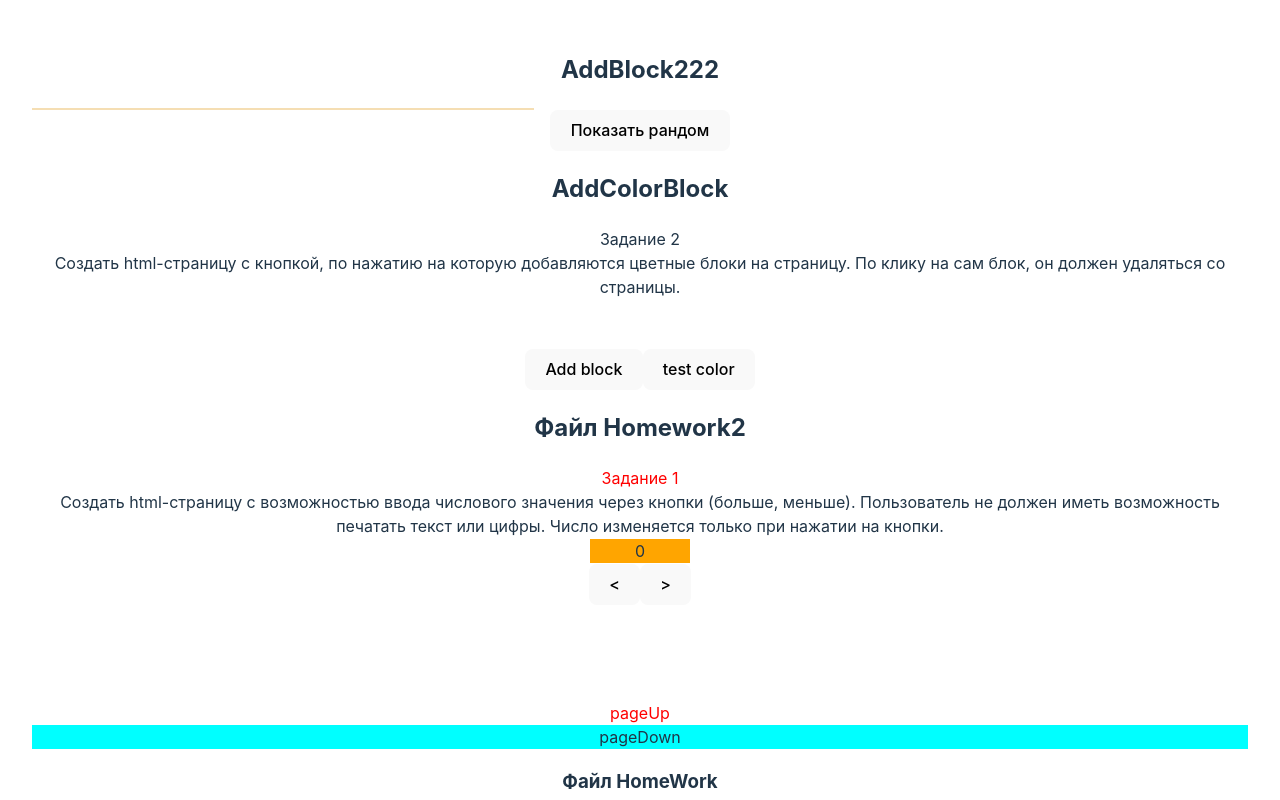
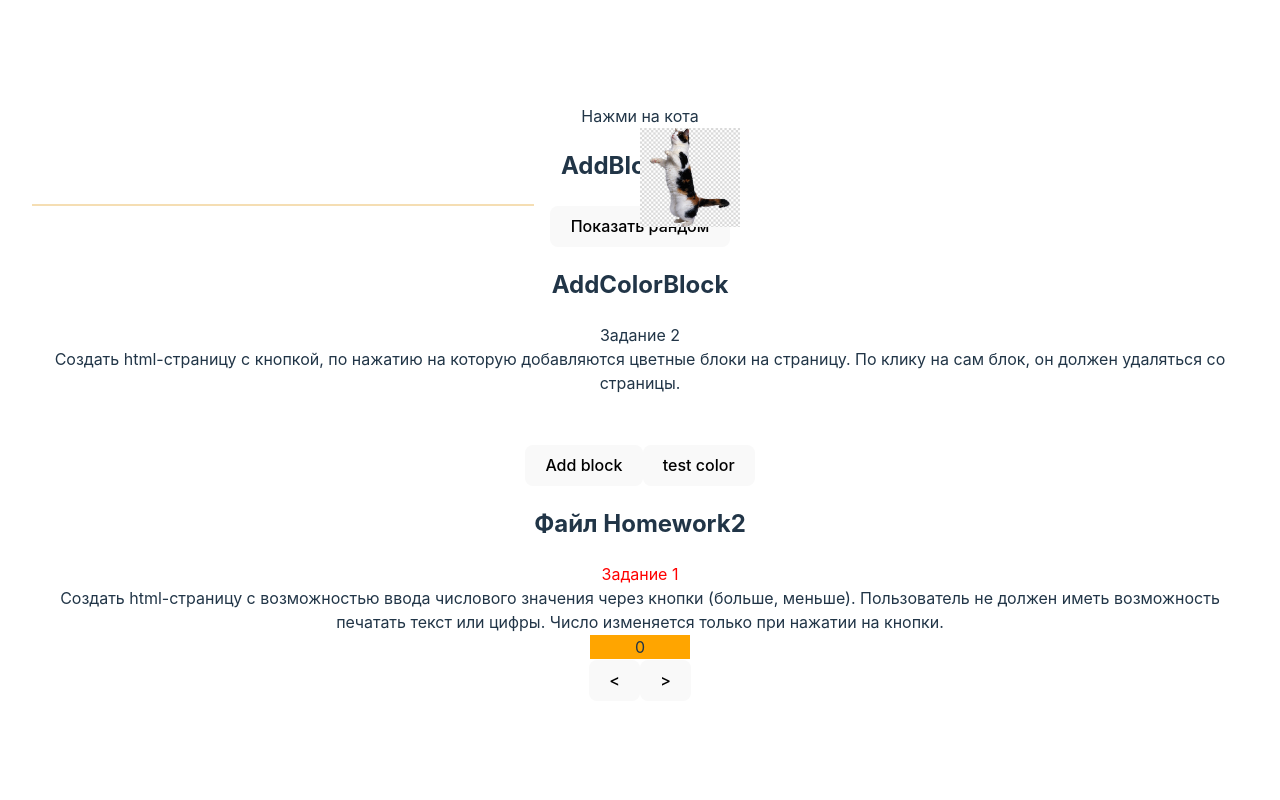
Before and after one commit to belkud/work_with_Vue, a Vue app: page / in a window 1280 px wide. Shown: the top 800 px of the page. Built offline with nearby package versions, Linux system fonts and the light colour scheme.

Commit message:
create file

```diff
--- a/src/App.vue
+++ b/src/App.vue
@@ -2,6 +2,7 @@
 
 
 // <!--! названия фалов всегда двумя словами и с большой буквы -->
+import JumpAnimal from './components/JumpAnimal.vue'
 import AddFile from './components/AddFile.vue'
 import AddFile4 from "./components/AddFile4.vue";
 import RandomNumber from "./components/RandomNumber.vue";
@@ -20,14 +21,13 @@ import AddColorBlock from "./components/AddColorBlock.vue";
 import AddBlock222 from "./components/AddBlock222.vue";
 
 
-
 // const testProps = ref('передаем пропс')
 // <script>
 // let acc = 1
 // setInterval (()=> {
-//   acc++
-//   console.log(acc);
-// },1000)
+  //   acc++
+  //   console.log(acc);
+  // },1000)
 
 
 
@@ -40,14 +40,14 @@ import AddBlock222 from "./components/AddBlock222.vue";
 </script>
 
 
-<!--! обязательно скачать Vue (Official) -->
 
-
-<!--! официальный сайт https://ru.vuejs.org/ -->
 
 <!--! Все основная инфа в AddFile -->
 
 <template>
+
+  <jump-animal/>
+
   <AddBlock222></AddBlock222>
 
   <add-color-block/>
--- /dev/null
+++ b/src/components/JumpAnimal.vue
@@ -0,0 +1,37 @@
+<template>
+    <br>
+    <br>
+    <br>
+    <div>Нажми на кота</div>
+    <img @click="jumpCat" id="cat" src="/public/cat.jpg" width="100px" alt="">
+</template>
+
+<script setup lang="ts">
+// import { ref } from "vue";
+
+function jumpCat (e:any) {
+    e.target.classList.add('jump')
+    setTimeout(()=> {
+        e.target.classList.remove('jump')
+    }, 2000)
+}
+</script>
+
+<style scoped>
+    #cat {
+        position: absolute;
+    }
+
+    .jump {
+        animation: jump 2s;
+    }
+
+@keyframes jump {
+    0%, 100%{
+      margin-top: 0px;
+    }
+    50%{
+        margin-top: -100px;
+    }
+}
+</style>
```
Also changed, not shown: public/cat.jpg (added).
